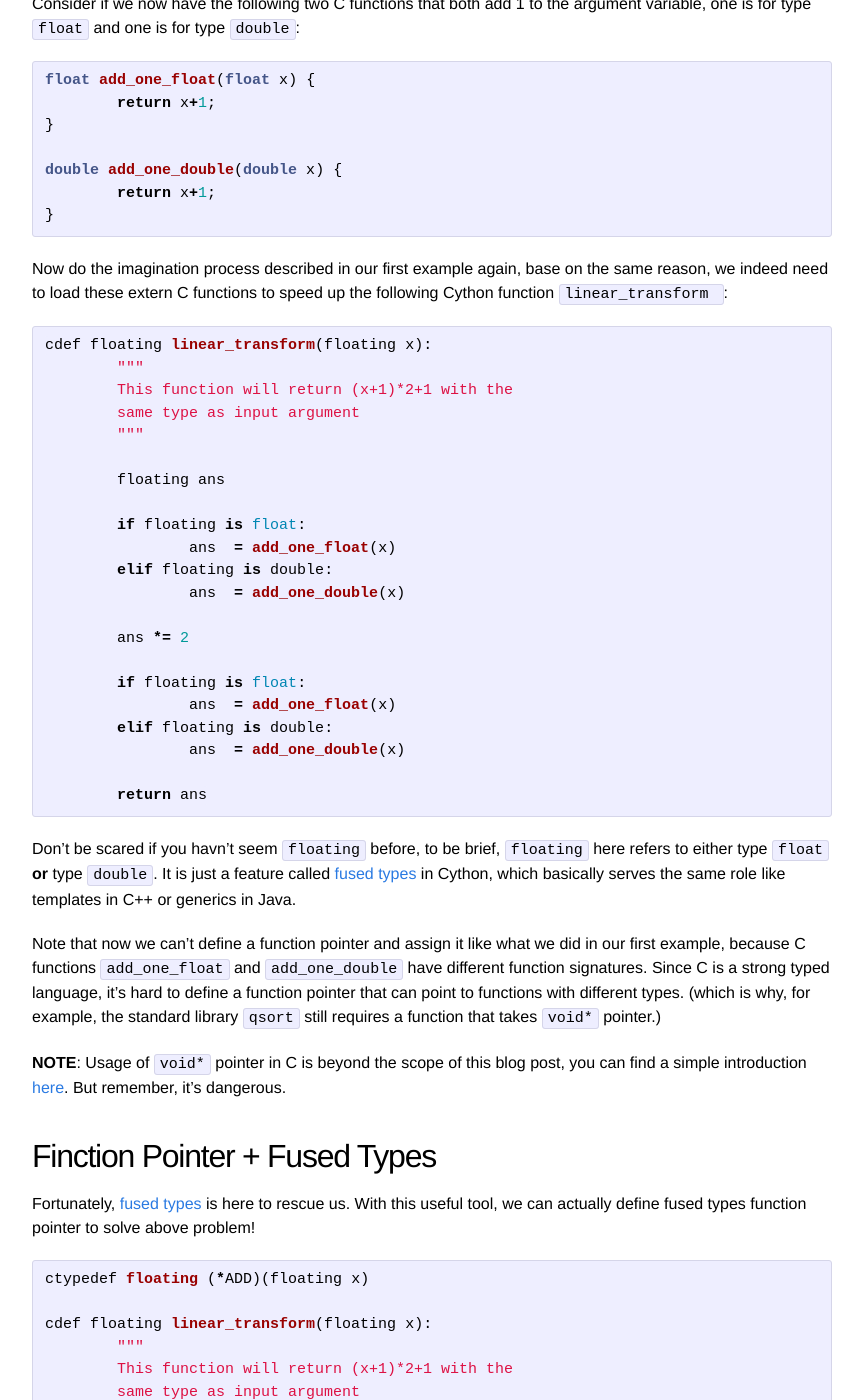
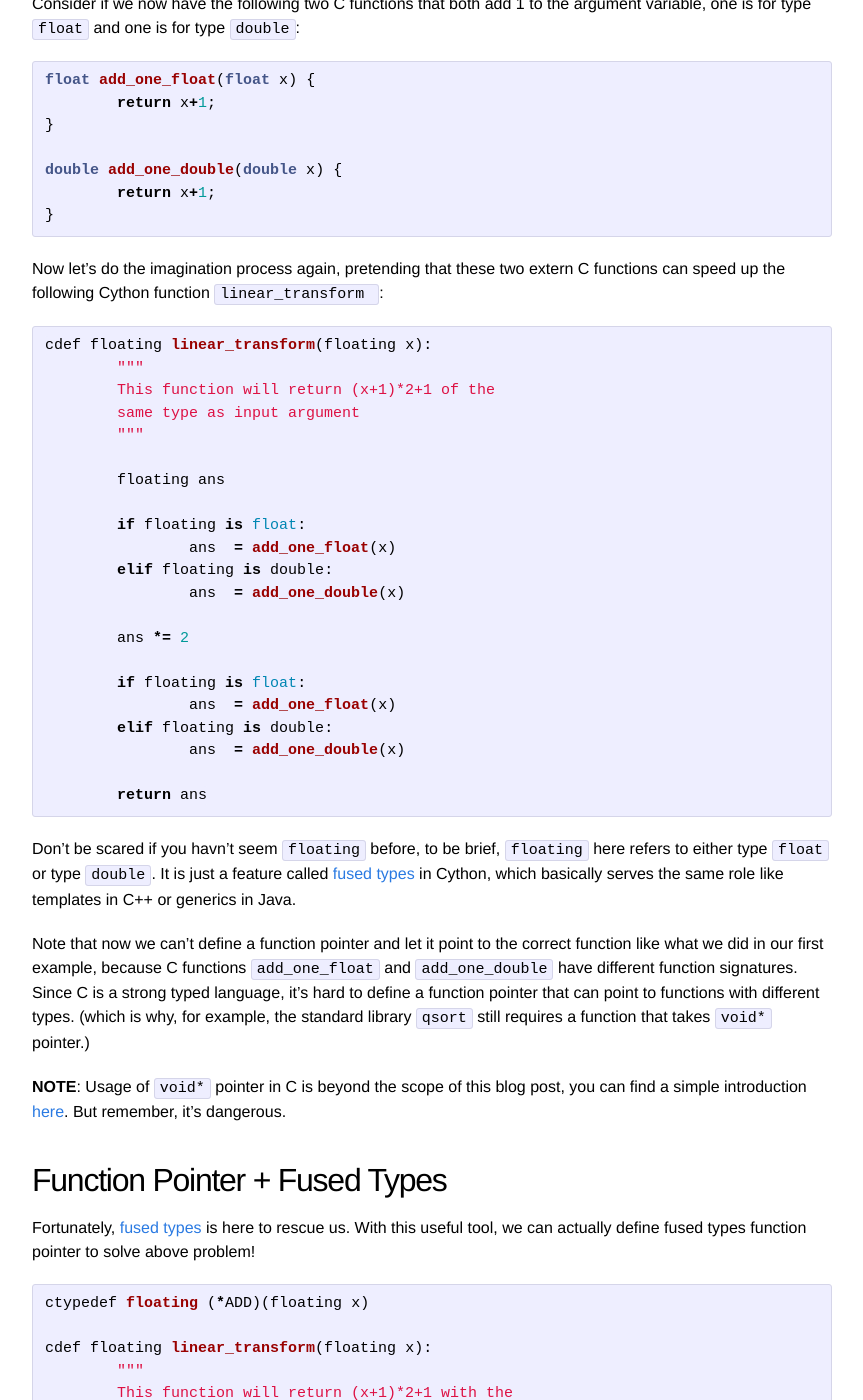
Before and after one commit to yenchenlin/old-blog, a Jekyll site: the page built from _posts/2016-07-17-Function-Pointer.md, in a window 1280 px wide and 1400 px high, scrolled down 2499 px. Shown: the whole window, without its empty margins (208-1071 px from the left). Built offline with Jekyll 4.4.1, drawn with Linux system fonts in a browser that asks for light colours; comment, search, counter and statistics services are not loaded; some of the changed text lies outside the part shown.

Commit message:
Update post

````diff
--- a/_posts/2016-07-17-Function-Pointer.md
+++ b/_posts/2016-07-17-Function-Pointer.md
@@ -59,7 +59,7 @@ cdef float linear_transform(float x):
 
 As one can see, there is a code duplication appears in the end of this function, because we have to check whether we need to apply `add_one` or `add_two` to the variable `x`.
 
-To address this issue, we can definine a function pointer and assign it once we know `x` is a odd number or even number. Until the end of the program, we don't have to write annoying `if`, `else` again.
+To address this issue, we can define a function pointer and let it point to the correct function once we know `x` is a odd number or even number. By doing so, we don't have to repeat annoying `if`, `else` anymore.
 
 Above code snippet can reduce to:
 
@@ -105,12 +105,12 @@ double add_one_double(double x) {
 }
 ```
 
-Now do the imagination process described in our first example again, base on the same reason, we indeed need to load these extern C functions to speed up the following Cython function `linear_transform `:
+Now let's do the imagination process again, pretending that these two extern C functions can speed up the following Cython function `linear_transform `:
 
 ```python
 cdef floating linear_transform(floating x):
 	"""
-	This function will return (x+1)*2+1 with the
+	This function will return (x+1)*2+1 of the
 	same type as input argument
 	"""
 
@@ -131,14 +131,14 @@ cdef floating linear_transform(floating x):
 	return ans
 ```
 
-Don't be scared if you havn't seem `floating` before, to be brief, `floating` here refers to either type `float` **or** type `double`.
+Don't be scared if you havn't seem `floating` before, to be brief, `floating` here refers to either type `float` or type `double`.
 It is just a feature called [fused types](http://docs.cython.org/src/userguide/fusedtypes.html) in Cython, which basically serves the same role like templates in C++ or generics in Java.
 
-Note that now we can't define a function pointer and assign it like what we did in our first example, because C functions `add_one_float` and `add_one_double` have different function signatures. Since C is a strong typed language, it's hard to define a function pointer that can point to functions with different types. (which is why, for example, the standard library `qsort` still requires a function that takes `void*` pointer.)
+Note that now we can't define a function pointer and let it point to the correct function like what we did in our first example, because C functions `add_one_float` and `add_one_double` have different function signatures. Since C is a strong typed language, it's hard to define a function pointer that can point to functions with different types. (which is why, for example, the standard library `qsort` still requires a function that takes `void*` pointer.)
 
 **NOTE**: Usage of `void*` pointer in C is beyond the scope of this blog post, you can find a simple introduction [here](http://www.circuitstoday.com/void-pointers-in-c). But remember, it's dangerous.
 
-## Finction Pointer + Fused Types
+## Function Pointer + Fused Types
 
 Fortunately, [fused types](http://docs.cython.org/src/userguide/fusedtypes.html) is here to rescue us. With this useful tool, we can actually define fused types function pointer to solve above problem!
 
@@ -176,23 +176,23 @@ Finally, we are going to demystify the secret of this magic trick performed by C
 
 In order to know how Cython fused types function pointer works, let's become a ninja and dive deep to peep the C code generated by Cython.
 
-In the generated C code of above Cython function, there is no `if floating is float:` anymore. Actually, to accommodate fused types `floating`, Cython generates one version of the function for `float` and another for `double`.
+In the generated C code of above Cython function, there is no `if floating is float:` anymore. Actually, to accommodate fused types `floating`, Cython generates two C functions, one for `float` and another for `double`.
 
-And in the `float` version function, it directly assign the function pointer we declared to the actual C function that will be called if `x` is of type `float`:
+And in the generated C function for `float`, it directly assigns the function pointer we declared to the imported C function that will actually be called when `x` is of type `float`:
 
 ```c
-	__pyx_v_add_one = add_one_float;
+__pyx_v_add_one = add_one_float;
 ```
 
-Same as the `float` version, `double` version also generates
+Same as the `float` case, generated C function for `double` also includes:
 
 ```c
-	__pyx_v_add_one = add_one_double;
+__pyx_v_add_one = add_one_double;
 ```
 
-which directly assigns function pointer to the correct function.
+which directly assigns function pointer to the correct imported function.
 
-In fact, this direct assignment is an optimization performed by C compiler since it can identify variables that remain unchanged within a function. It would find out that function pointer `__pyx_v_add_one` is only set once to a constant, i.e., an extern function. Hence after object code is linked, `__pyx_v_add_one ` will directly be assigned to the C function.
+In fact, this direct assignment is an optimization performed by C compiler since it can identify variables that remain unchanged within a function. It would find out that function pointer `__pyx_v_add_one` is only set once to a constant, i.e., an imported C function. Hence after object code is linked, `__pyx_v_add_one ` will directly be assigned to the C function.
 
 On the contrary, Python interpreter can provides only little in static analysis and code optimization since the language design doesn't have the *compile* phase.
 
````
Also changed, not shown: other parts of _posts/2016-07-17-Function-Pointer.md (+3 -3 lines).
